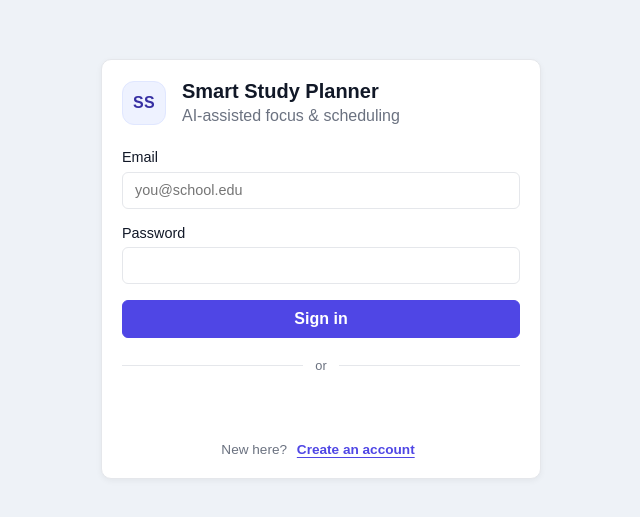
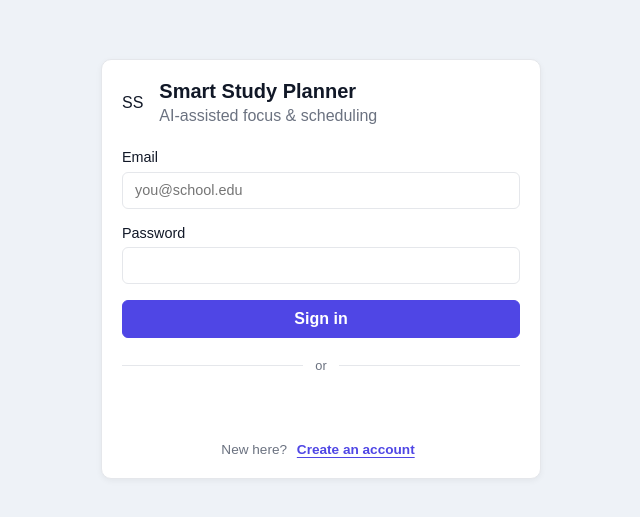
Before and after one commit to bhavana-kumari/Mini_Project_AI_Smart_StudyPlanner, a website: page client/index.html in a window 1280 px wide. Shown: the part 125-642 px from the top of the page, without its empty margins (319-959 px from the left). Drawn offline with nearby package versions, Linux system fonts and the light colour scheme.

Commit message:
Update style.css

```diff
--- a/client/css/style.css
+++ b/client/css/style.css
@@ -63,27 +63,6 @@ body {
 .brand h1 {
   margin: 0;
   font-size: 1.25rem;
-}
-
-.brand-icon {
-  width: 44px;
-  height: 44px;
-  display: inline-flex;
-  align-items: center;
-  justify-content: center;
-  border-radius: 12px;
-  background: #eef2ff;
-  border: 1px solid #e0e7ff;
-  color: #3730a3;
-  font-weight: 800;
-  letter-spacing: 0.02em;
-  line-height: 1;
-  user-select: none;
-}
-.brand-icon.sm {
-  width: 40px;
-  height: 40px;
-  border-radius: 10px;
 }
 
 .muted {
```
